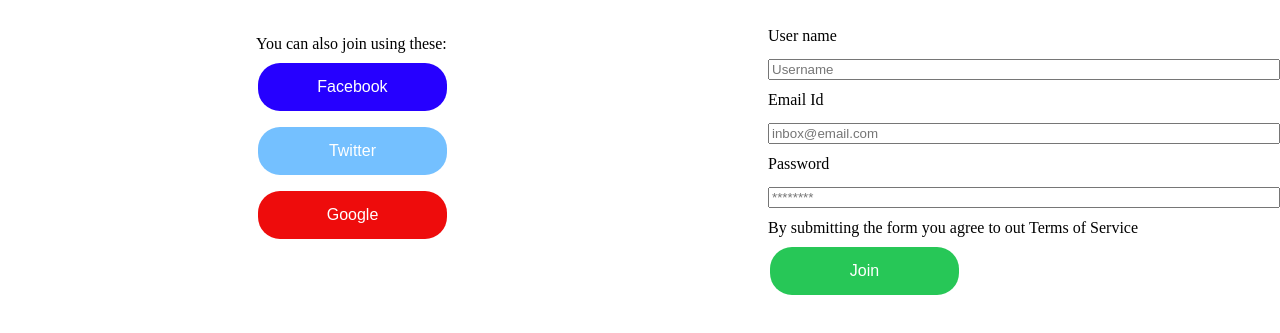
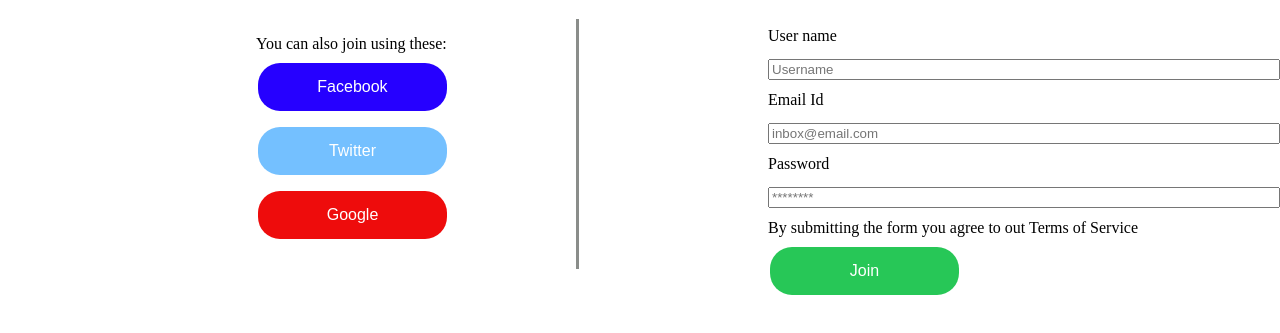
Before and after one commit to UshasriMavuri1999/B21, a plain HTML site: page index.html in a window 1280 px wide. Shown: the part 205-538 px from the top of the page. Drawn offline with Linux system fonts and the light colour scheme.

Commit message:
Add files via upload

```diff
--- a/index.html
+++ b/index.html
@@ -221,6 +221,18 @@
 
     }
 
+    .hrtag{
+        display: flex;
+        position: absolute;
+        z-index: 999;
+        margin: 0 auto;
+  border-left: 3px solid rgb(138, 141, 138);
+  height: 250px;
+  left: 45%;
+  top: 28%;
+    }
+
+
 
 </style>
 </head>
@@ -268,6 +280,10 @@
         <p class="ts">By submitting the form you agree to out Terms of Service</p>
         <input type="button" value="Join" class="join"></input>
 
+        <div class="hrtag">
+
+        </div>
+
     </div>
 </body>
 
```
